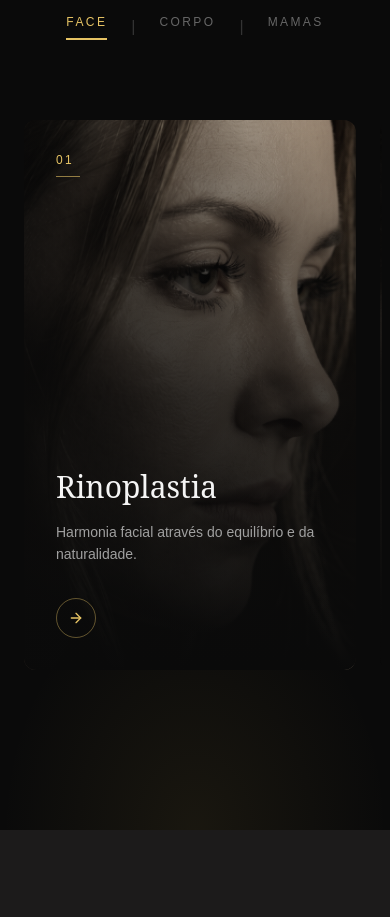
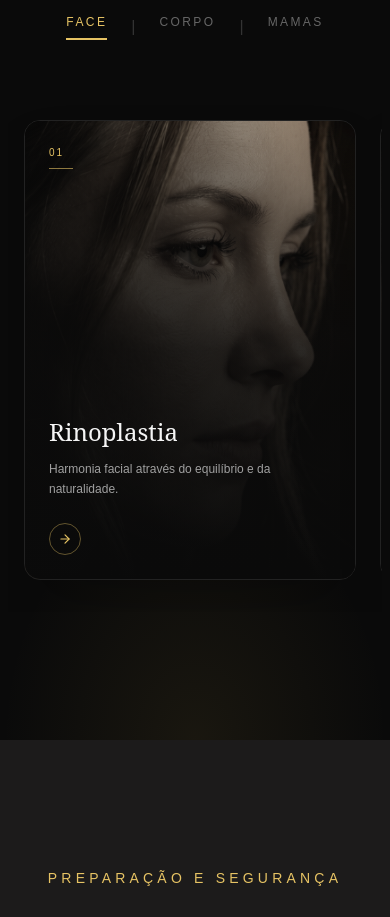
Before and after one commit to drjorgemenezes/estheticcare, a React (Vite) app: page / in a window 390 px wide. Shown: the part 2420-3337 px from the top of the page. Built offline with nearby package versions, Linux system fonts and the light colour scheme.

Commit message:
feat: initialize App component with navigation, hero section, and procedure gallery structure

```diff
--- a/src/App.tsx
+++ b/src/App.tsx
@@ -364,7 +364,7 @@ export default function App() {
                 <Link
                   key={service.title}
                   to={`/procedimento/${service.title.toLowerCase().normalize("NFD").replace(/[\u0300-\u036f]/g, "").replace(/\s+/g, "-")}`}
-                  className="flex-none w-[85vw] md:w-[400px] h-[550px] snap-center block relative rounded-xl overflow-hidden group cursor-pointer"
+                  className="flex-none w-[85vw] md:w-[340px] h-[460px] snap-center block relative rounded-2xl overflow-hidden group cursor-pointer border border-[#222222] shadow-2xl"
                 >
                   {/* Background Image */}
                   <img
@@ -374,27 +374,27 @@ export default function App() {
                   />
 
                   {/* Dark Overlays */}
-                  <div className="absolute inset-0 bg-gradient-to-t from-[#0a0a0a] via-[#0a0a0a]/70 to-transparent opacity-100"></div>
-                  <div className="absolute inset-0 bg-gradient-to-r from-[#0a0a0a]/90 via-[#0a0a0a]/40 to-transparent opacity-80"></div>
+                  <div className="absolute inset-0 bg-gradient-to-t from-[#0a0a0a] via-[#0a0a0a]/80 to-transparent opacity-100"></div>
+                  <div className="absolute inset-0 bg-gradient-to-r from-[#0a0a0a]/90 via-[#0a0a0a]/50 to-transparent opacity-80"></div>
 
                   {/* Content */}
-                  <div className="absolute inset-0 p-8 md:p-10 flex flex-col">
+                  <div className="absolute inset-0 p-6 md:p-8 flex flex-col">
                     {/* Top Number */}
                     <div className="mb-auto">
-                      <span className="font-label text-primary text-xs tracking-[0.2em] block mb-2">{String(idx + 1).padStart(2, '0')}</span>
+                      <span className="font-label text-primary text-[10px] md:text-xs tracking-[0.2em] block mb-2">{String(idx + 1).padStart(2, '0')}</span>
                       <div className="w-6 h-[1px] bg-primary opacity-60"></div>
                     </div>
 
                     {/* Bottom Info */}
                     <div className="mt-auto">
-                      <h3 className="font-headline text-3xl md:text-4xl text-[#f5f5f5] mb-4">{service.title}</h3>
-                      <p className="text-[#a0a0a0] font-light text-sm leading-relaxed mb-8">
+                      <h3 className="font-headline text-2xl md:text-3xl text-[#f5f5f5] mb-3">{service.title}</h3>
+                      <p className="text-[#a0a0a0] font-light text-xs md:text-[13px] leading-relaxed mb-6 line-clamp-3">
                         {service.desc}
                       </p>
 
                       {/* Arrow button */}
-                      <div className="w-10 h-10 rounded-full border border-primary/40 flex items-center justify-center text-primary group-hover:bg-primary group-hover:text-on-primary group-hover:border-primary transition-colors">
-                        <ArrowRight size={16} />
+                      <div className="w-8 h-8 md:w-10 md:h-10 rounded-full border border-primary/40 flex items-center justify-center text-primary group-hover:bg-primary group-hover:text-on-primary group-hover:border-primary transition-colors">
+                        <ArrowRight size={14} className="md:w-4 md:h-4" />
                       </div>
                     </div>
                   </div>
```
